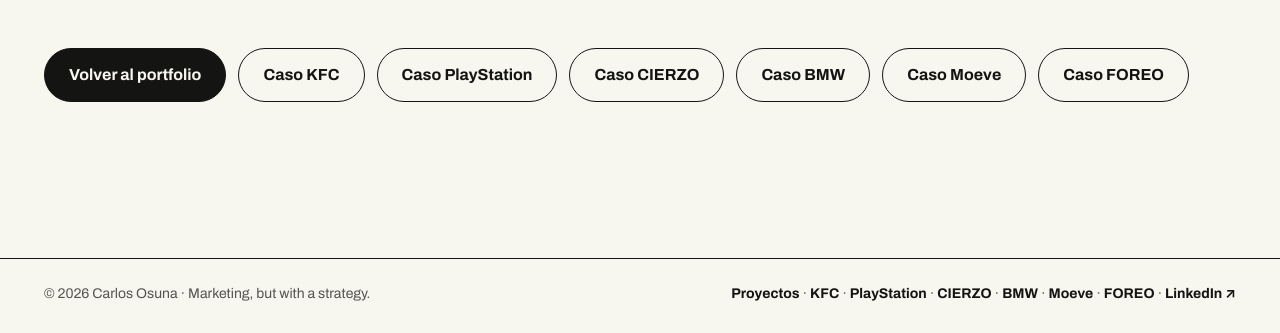
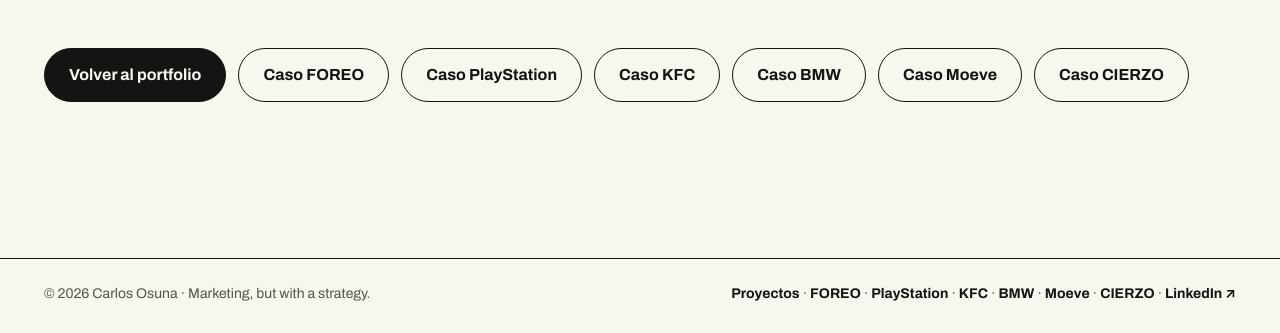
Before and after one commit to cosuna-22/cosuna-22.github.io, a plain HTML site: page 404.html in a window 1280 px wide. Shown: the part 579-912 px from the top of the page. Drawn offline with Linux system fonts and the light colour scheme.

Commit message:
404 y sitemap con el nuevo orden de casos
Co-Authored-By: Claude Opus 5.5 <noreply@anthropic.com>
Claude-Session: https://claude.ai/code/session_01H4B9yVPTD8W6gZeL97fa4t

```diff
--- a/404.html
+++ b/404.html
@@ -73,18 +73,18 @@
   <p>El enlace puede estar mal escrito o la página ya no existe. Desde aquí puedes volver al portfolio o ir directo a un caso.</p>
   <div class="cta-row">
     <a class="btn btn-dark" href="/carlos-portfolio/">Volver al portfolio</a>
+    <a class="btn btn-ghost" href="/carlos-portfolio/foreo.html">Caso FOREO</a>
+    <a class="btn btn-ghost" href="/carlos-portfolio/playstation.html">Caso PlayStation</a>
     <a class="btn btn-ghost" href="/carlos-portfolio/kfc.html">Caso KFC</a>
-    <a class="btn btn-ghost" href="/carlos-portfolio/playstation.html">Caso PlayStation</a>
-    <a class="btn btn-ghost" href="/carlos-portfolio/cierzo.html">Caso CIERZO</a>
     <a class="btn btn-ghost" href="/carlos-portfolio/bmw.html">Caso BMW</a>
     <a class="btn btn-ghost" href="/carlos-portfolio/moeve.html">Caso Moeve</a>
-    <a class="btn btn-ghost" href="/carlos-portfolio/foreo.html">Caso FOREO</a>
+    <a class="btn btn-ghost" href="/carlos-portfolio/cierzo.html">Caso CIERZO</a>
   </div>
 </main>
 <footer class="site-foot">
   <div class="wrap">
     <span>© <span data-year>2026</span> Carlos Osuna · Marketing, but with a strategy.</span>
-    <span><a href="/carlos-portfolio/index.html#proyectos">Proyectos</a> · <a href="/carlos-portfolio/kfc.html">KFC</a> · <a href="/carlos-portfolio/playstation.html">PlayStation</a> · <a href="/carlos-portfolio/cierzo.html">CIERZO</a> · <a href="/carlos-portfolio/bmw.html">BMW</a> · <a href="/carlos-portfolio/moeve.html">Moeve</a> · <a href="/carlos-portfolio/foreo.html">FOREO</a> · <a href="https://www.linkedin.com/in/carlos-osuna-274a30227/" target="_blank" rel="noopener">LinkedIn ↗</a></span>
+    <span><a href="/carlos-portfolio/index.html#proyectos">Proyectos</a> · <a href="/carlos-portfolio/foreo.html">FOREO</a> · <a href="/carlos-portfolio/playstation.html">PlayStation</a> · <a href="/carlos-portfolio/kfc.html">KFC</a> · <a href="/carlos-portfolio/bmw.html">BMW</a> · <a href="/carlos-portfolio/moeve.html">Moeve</a> · <a href="/carlos-portfolio/cierzo.html">CIERZO</a> · <a href="https://www.linkedin.com/in/carlos-osuna-274a30227/" target="_blank" rel="noopener">LinkedIn ↗</a></span>
   </div>
 </footer>
 <button class="icon-btn to-top" id="toTop" type="button" aria-label="Volver arriba"><svg viewBox="0 0 24 24" fill="none" stroke="currentColor" stroke-width="2.4" stroke-linecap="round" stroke-linejoin="round" aria-hidden="true"><path d="M12 19V5M5 12l7-7 7 7"/></svg></button>
```
